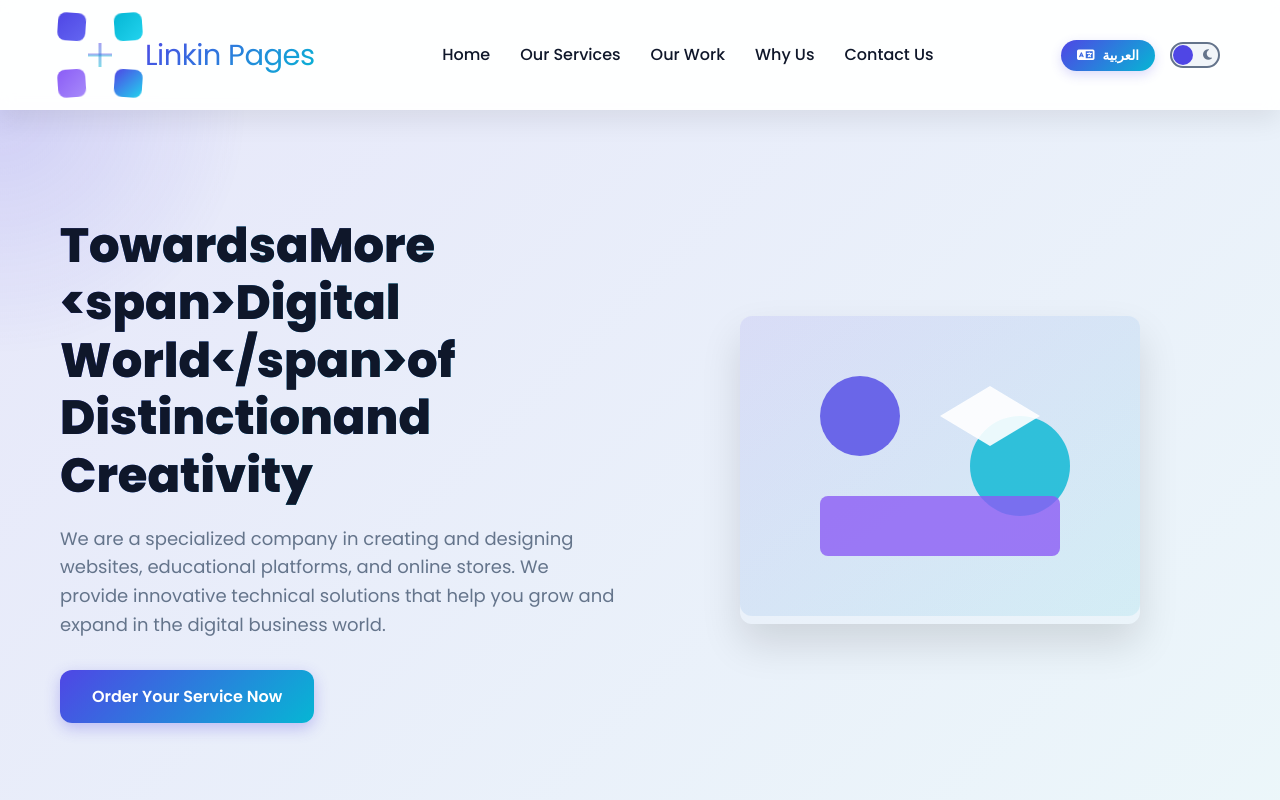
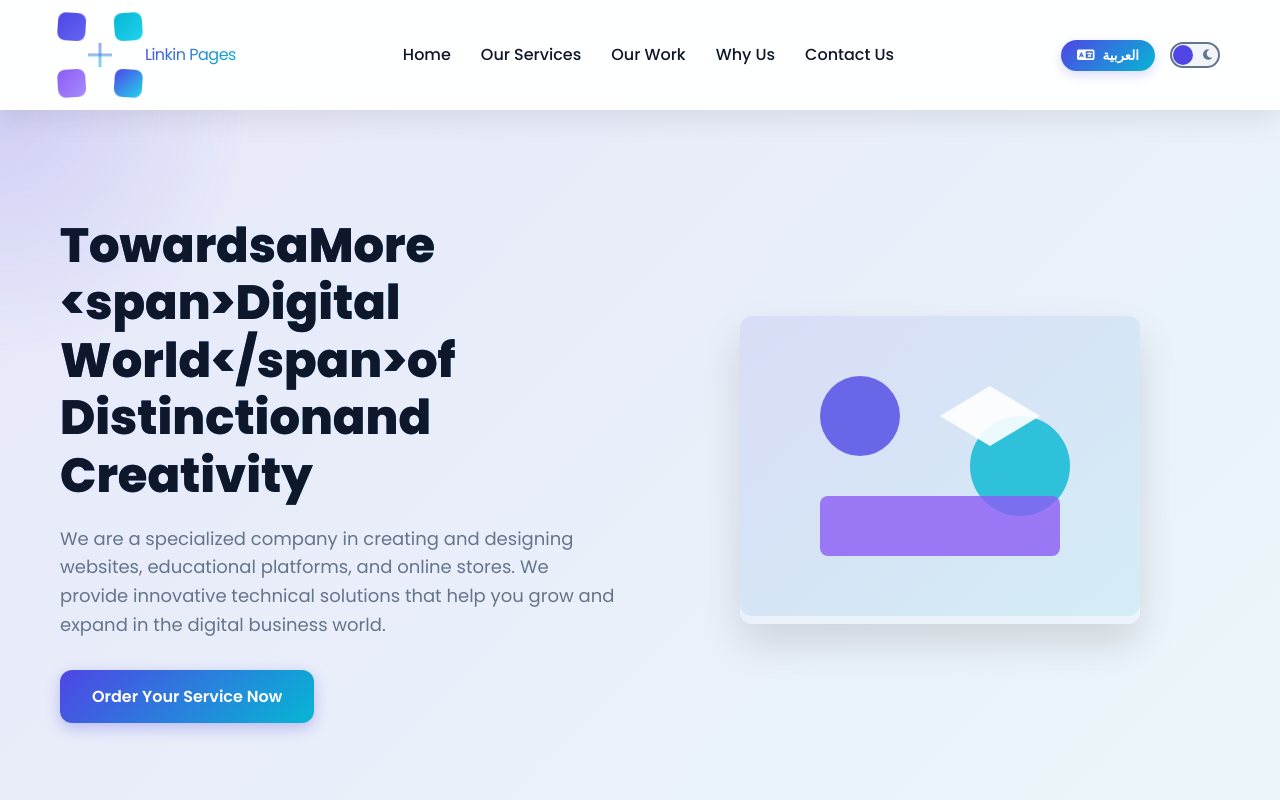
Before and after one commit to mostafa897/Linkin-Pagess, a plain HTML site: page index.html in a window 1280 px wide. Shown: the top 800 px of the page. Drawn offline with Linux system fonts and the light colour scheme.

Commit message:
Update index.html

```diff
--- a/index.html
+++ b/index.html
@@ -265,7 +265,6 @@
         }
 
         .logo-text {
-            font-size: 29px;
             letter-spacing: -0.5px;
             background: linear-gradient(135deg, var(--primary), var(--secondary));
             -webkit-background-clip: text;
```
